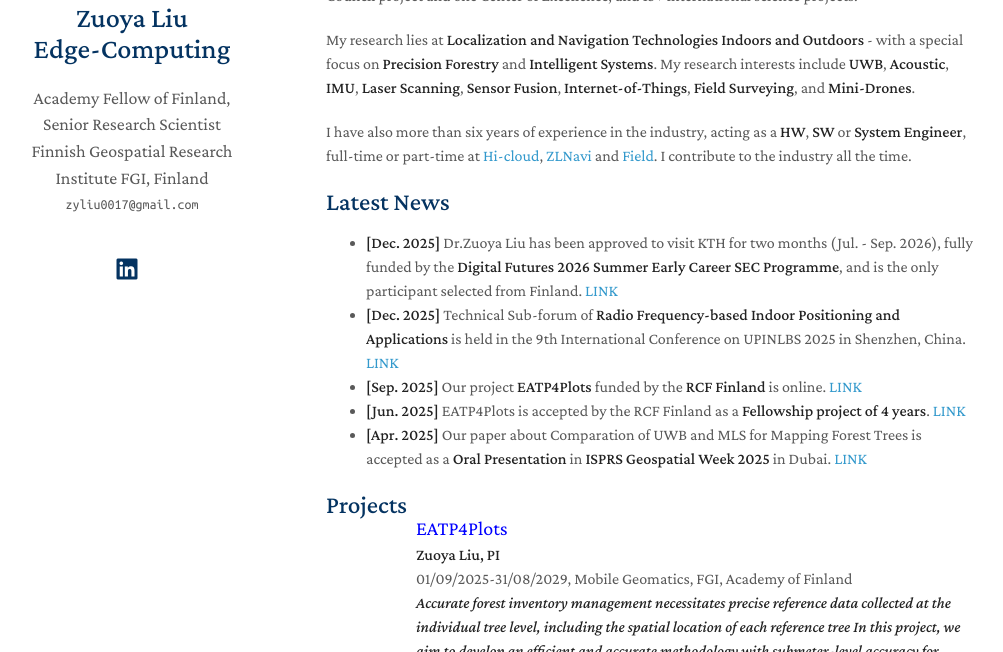
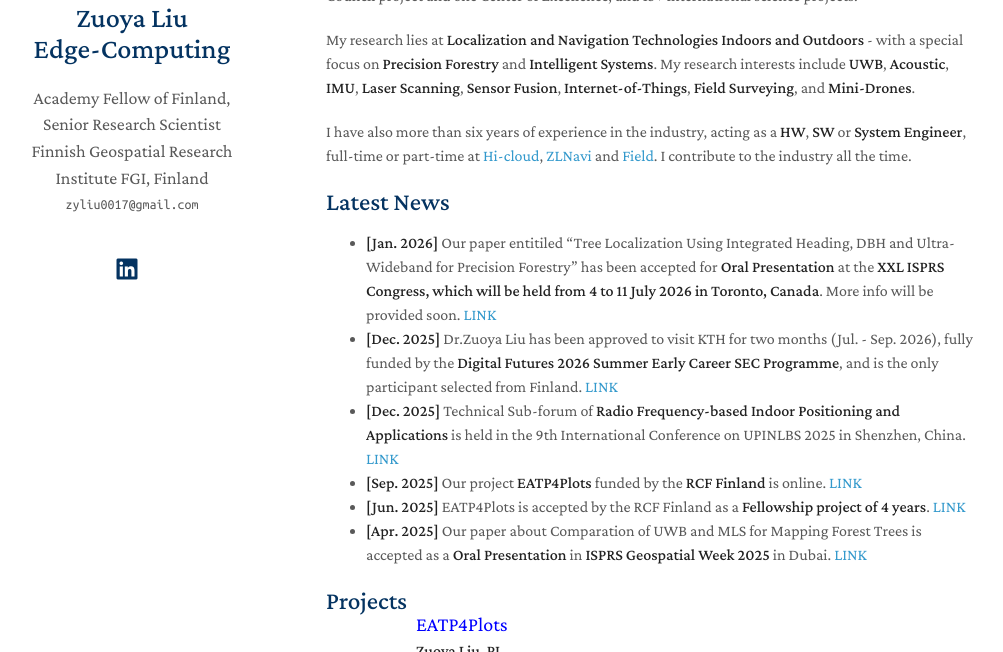
Before and after one commit to zyliu0017/zyliu0017.github.io, a Jekyll site: the page built from index.md, in a window 1280 px wide and 900 px high, cut to the strip 248-900 px from the top of the window. Shown: the whole strip, without its empty margins (144-1147 px from the left). Built offline with Jekyll 4.4.1, drawn with Linux system fonts in a browser that asks for light colours; a style sheet for code colours, icons or effects is not loaded.

Commit message:
Update the news

```diff
--- a/index.md
+++ b/index.md
@@ -21,6 +21,8 @@ I have also more than six years of experience in the industry, acting as a **HW*
 
 
 ## Latest News
+- **[Jan. 2026]** Our paper entitiled "Tree Localization Using Integrated Heading, DBH and Ultra-Wideband for Precision Forestry" has been accepted for **Oral Presentation** at the **XXL ISPRS Congress, which will be held from 4 to 11 July 2026 in Toronto, Canada**. More info will be provided soon.
+<a href="https://www.isprs2026toronto.com/" target="_blank" rel="noopener">LINK</a>
 - **[Dec. 2025]** Dr.Zuoya Liu has been approved to visit KTH for two months (Jul. - Sep. 2026), fully funded by the **Digital Futures 2026 Summer Early Career SEC Programme**, and is the only participant selected from Finland.
 <a href="https://www.digitalfutures.kth.se/call/digital-futures-2026-summer-early-career-programme-sec-programme/" target="_blank" rel="noopener">LINK</a>
 - **[Dec. 2025]** Technical Sub-forum of **Radio Frequency-based Indoor Positioning and Applications** is held in the 9th International Conference on UPINLBS 2025 in Shenzhen, China.
```
